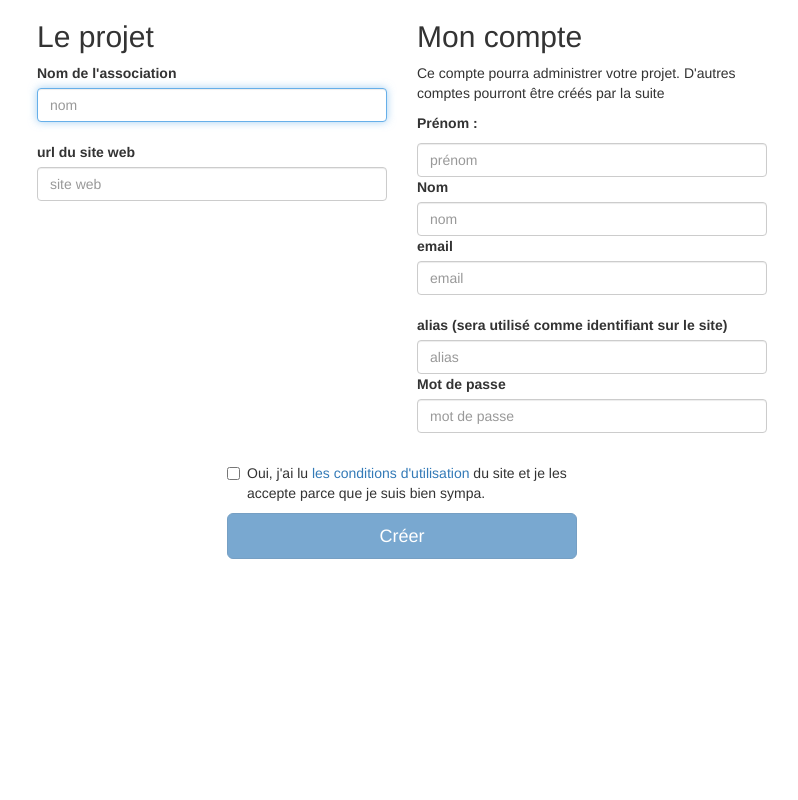
After one commit to lesglaneurs/lesglaneurs, a Django app: page /local/presentation/project_add in a window 1280 px wide. The commit adds this page. Shown: the whole page, without its empty margins (238-1036 px from the left). Run offline with Django 3.2, Linux system fonts and the light colour scheme; parts of the project's set-up code (start-up, migrations or seed data) failed here and were passed over; some libraries are stand-ins or nearby versions.

Commit message:
Nice form for registering + cgu page

```diff
--- a/presentation/forms.py
+++ b/presentation/forms.py
@@ -1,11 +1,19 @@
 # -*- coding: utf-8 -*-
 from django import forms
-from .models import Person, Address, Plant, Event, Garden
+from .models import Person, Address, Plant, Event, Garden, Project
+from django.contrib.auth.models import User, Group
+
+
+
+class UserForm(forms.ModelForm):
+    class Meta:
+        model = User
+        fields = ['username', 'password']
 
 class ContactForm(forms.ModelForm):
     class Meta:
         model = Person
-        fields = ['firstname', 'lastname', 'email', 'telephone']
+        fields = ['firstname', 'lastname', 'email']
 
 class AddressForm(forms.ModelForm):
     class Meta:
@@ -34,3 +42,16 @@ class GardenForm(forms.ModelForm):
     class Meta:
         model = Garden
         fields = ['surface']
+
+
+class ProjectForm(forms.ModelForm):
+    class Meta:
+        model = Project
+        fields =['name', 'web_site']
+
+    def clean(self):
+        data = self.cleaned_data
+        if User.objects.filter(username=data['name']).exists() or Group.objects.filter(name=data['name']+'_admin'):
+            self.add_error('name', 'Un projet avec ce nom existe déjà.')
+
+        return data
--- a/presentation/models.py
+++ b/presentation/models.py
@@ -2,7 +2,7 @@
 from django.db import models
 from django.contrib.gis.db import models as gis_models
 from datetime import datetime
-from django.contrib.auth.models import Group
+from django.contrib.auth.models import Group, User
 
 # Create your models here.
 def user_directory_path(instance, filename):
@@ -114,7 +114,8 @@ class Person(models.Model):
     address = models.ForeignKey(Address,
                                 blank=True,
                                 null=True,
-                                verbose_name='Adresse')
+                                verbose_name='Adresse'),
+    user = models.ForeignKey(User, blank=True, null=True)
     projects = models.ManyToManyField(
                 Project,
                 through='Membership',
--- /dev/null
+++ b/presentation/templates/cgu.html
@@ -0,0 +1 @@
+<p>(un long texte où on comprend rien, sauf peut être si on a une formation de juriste)</p>
--- /dev/null
+++ b/presentation/templates/presentation/project_add.html
@@ -0,0 +1,96 @@
+{% load staticfiles %}
+
+
+<head>
+    <link rel="stylesheet" href="{% static 'presentation/css/bootstrap.min.css' %}" >
+
+</head>
+<body>
+
+    <div class="container">
+        <form class="form-signin" method="post" action="/local/presentation/project_add">
+            {% csrf_token %}
+            {% if form.errors %}
+                <h4 class="form-signin-heading"><font color="red">Compte ou mot de passe invalide</font></h4>
+            {% endif %}
+
+        <div class="col-md-4 col-md-offset-2">
+
+
+            <!--Project-->
+            <h2 class="form-signin-heading">Le projet</h2>
+            <label for="inputName">Nom de l'association</label>
+            <div class="bg-danger">{{ project_form.name.errors }}</div>
+            <input id="inputName" class="form-control" placeholder="nom" name="name" {% if not project_form.name.value == None %} value="{{ project_form.name.value }}" {% endif %} required autofocus>
+            <br>
+            <label for="inputWebSite">url du site web</label>
+            <div class="bg-danger">{{ project_form.web_site.errors }}</div>
+            <input id="inputWebSite" class="form-control" placeholder="site web" name="web_site" {% if not project_form.web_site.value == None %} value="{{ project_form.web_site.value }}" {% endif %} required>
+
+
+    </div>
+
+        <div class="col-md-4">
+
+
+            <!--Contact-->
+            <h2 class="form-signin-heading">Mon compte</h2>
+            <p class="form-signin-heading">Ce compte pourra administrer votre projet. D'autres comptes pourront être créés par la suite</p>
+
+
+            <!--{% for field in contact_form %}-->
+
+            <!--<label for="{{ field.id_for_label }}">{{ field.label_tag }}</label>-->
+            <!--<div class="bg-danger">{{ field.errors }}</div>-->
+            <!--<input id="{{ field.id_for_label }}" class="form-control" placeholder="{{ field.label }}" value="{{ field.value }}" required autofocus>-->
+
+            <!--{% endfor %}-->
+            <label for="{{ contact_form.firstname.id_for_label }}">{{ contact_form.firstname.label_tag }}</label>
+            <div class="bg-danger">{{ contact_form.firstname.errors }}</div>
+            <input id="{{ contact_form.firstname.id_for_label }}" class="form-control" placeholder="prénom" name="firstname" {% if not contact_form.firstname.value == None %} value="{{ contact_form.firstname.value }}" {% endif %} required autofocus>
+
+
+            <label for="inputContactLastName">Nom</label>
+            <div class="bg-danger">{{ contact_form.lastname.errors }}</div>
+            <input id="inputContactLastName" class="form-control" placeholder="nom" name="lastname" {% if not contact_form.lastname.value == None %} value="{{ contact_form.lastname.value }}" {% endif %} required autofocus>
+
+            <!--<label for="inputContactPhone">Téléphone</label>-->
+            <!--<div class="bg-danger">{{ contact_form.telephone.errors }}</div>-->
+            <!--<input id="inputContactPhone" class="form-control" placeholder="téléphone" name="telephone" {% if not contact_form.telephone.value == None %} value="{{ contact_form.telephone.value }}" {% endif %} autofocus>-->
+
+            <label for="inputContactMail">email</label>
+            <div class="bg-danger">{{ contact_form.email.errors }}</div>
+            <input id="inputContactMail" class="form-control" placeholder="email" name="email" {% if not contact_form.email.value == None %} value="{{ contact_form.email.value }}" {% endif %} required autofocus>
+            <br>
+
+            <!--User-->
+            <label for="inputContactMail">alias (sera utilisé comme identifiant sur le site)</label>
+            <div class="bg-danger">{{ user_form.username.errors }}</div>
+            <input id="inputContactAlias" class="form-control" placeholder="alias" name="username" {% if not user_form.username.value == None %} value="{{ user_form.username.value }}" {% endif %} required autofocus>
+
+            <label for="inputContactPassword">Mot de passe</label>
+            <div class="bg-danger">{{ user_form.password.errors }}</div>
+            <input type="password" id="inputContactPassword" class="form-control" placeholder="mot de passe" name="password">
+            <br>
+        </div>
+
+        <div class="col-md-4 col-md-offset-4">
+
+            <div class="checkbox">
+                <label>
+                  <input type="checkbox" onchange="document.getElementById('createButton').disabled = !this.checked;">
+                    Oui, j'ai lu <a target="_blank" href="cgu/">les conditions d'utilisation</a> du site et je les accepte parce que je suis bien sympa.
+                </label>
+            </div>
+
+            <input id="createButton" class="btn btn-lg btn-primary btn-block" type="submit" value="Créer" disabled="disabled"/>
+            <input type="hidden" name="next" value="{{ next }}"/>
+
+        </div>
+
+        </form>
+
+
+
+    </div>
+</body>
--- a/presentation/templates/presentation/wireframe.html
+++ b/presentation/templates/presentation/wireframe.html
@@ -31,7 +31,9 @@
                     {{ user }}
                     <a class="btn btn-default btn-lg" href="/accounts/logout?next=/local/presentation/wireframe" role="button">logout</a>
                 {% else %}
-                    <a class="btn btn-default btn-lg" href="/accounts/login?next=/local/presentation/wireframe" role="button">login</a>
+                                    <a class="btn btn-default btn-lg" href="project_add" role="button">Créer un compte</a>
+
+                    <a class="btn btn-default btn-lg" href="/accounts/login?next=/local/presentation/wireframe" role="button">Se connecter</a>
 
                 {% endif %}
             </div>
--- a/presentation/urls.py
+++ b/presentation/urls.py
@@ -1,10 +1,12 @@
 from django.conf.urls import patterns, include, url
 from django.contrib import admin
+from django.views.generic import TemplateView
 from . import views
 admin.autodiscover()
 
 urlpatterns = patterns('',
                        #  url(r'^$', 'presentation.views.home', name='home'),
+                       url(r'^cgu/$', TemplateView.as_view(template_name="cgu.html")),
                        url(r'^events/$', views.events, name='events'),
                        url(r'^projects/$', views.projects, name='projects'),
                        url(r'^projects/(?P<project_id>[0-9]{1})?/$', views.projects, name='projects'),
@@ -16,6 +18,7 @@ urlpatterns = patterns('',
                        url(r'^contacts', views.contacts, name='contacts'),
                        url(r'^contact_add', views.contact_add, name='contact_add'),
                        url(r'^event_add', views.event_add, name='event_add'),
+                       url(r'^project_add', views.project_add, name='project_add'),
 
                        # JSON
                        url(r'^map_addresses', views.map_addresses, name='map_addresses'),
--- a/presentation/views.py
+++ b/presentation/views.py
@@ -15,9 +15,11 @@ from django.http import HttpResponse, JsonResponse, HttpResponseRedirect
 from django.shortcuts import render, get_object_or_404
 from django.utils import timezone
 from django.utils.datastructures import OrderedDict
+from django.contrib.auth.models import Group, User
+from django.contrib.auth import authenticate, login
 
 from .models import Address, Project, Story, Event, Person, Membership, Role, Garden, Plant, PlantSpecies
-from .forms import ContactForm, AddressForm, PlantForm, EventForm, GardenForm
+from .forms import ContactForm, AddressForm, PlantForm, EventForm, GardenForm, ProjectForm, UserForm
 
 ## Global functions
 def jsonify(objects):
@@ -379,3 +381,63 @@ def events(request):
                 'project_site': project.web_site
             })
     return JsonResponse(calendar_events, safe=False)
+
+
+def project_add(request):
+    if request.method == 'POST':
+
+        project_form = ProjectForm(request.POST)
+        contact_form = ContactForm(request.POST)
+        user_form = UserForm(request.POST)
+
+        if project_form.is_valid() and contact_form.is_valid() and user_form.is_valid():
+
+            # project
+            project_form.clean()
+            project_data = project_form.cleaned_data
+
+            project_group = Group()
+            project_group.name = project_data['name']+'_admin'
+            project_group.save()
+            project = Project(name = project_data['name'],
+                              web_site = project_data['web_site'],
+                              admin_group = project_group)
+
+            # user
+            user_data = user_form.cleaned_data
+
+            # if User.objects.filter(username=user_data['username']).exists():
+            #     raise forms.ValidationError(u'Username "%s" is already in use.' % user_data['username'])
+            # else:
+            user = User.objects.create_user(username=user_data['username'],
+                                            password = user_data['password'])
+
+            project_group.user_set.add(user)
+
+            # contact
+            contact_data = contact_form.cleaned_data
+
+            # if Person.objects.filter(email=contact_data['email']).exists():
+            #     raise forms.ValidationError(u'Username "%s" is already in use.' % user_data['username'])
+            # else:
+            contact = Person(firstname = contact_data['firstname'],
+                             lastname = contact_data['lastname'],
+                             email = contact_data['email'],
+                             #telephone = contact_data['telephone'],
+                             user = user)
+            contact.save()
+
+
+            project.save()
+
+            # automatically login
+            user = authenticate(username=user_data['username'],
+                                password = user_data['password'])
+            login(request, user)
+            return HttpResponseRedirect("wireframe/")
+    else:
+        user_form = UserForm()
+        project_form = ProjectForm()
+        contact_form = ContactForm()
+
+    return render(request, 'presentation/project_add.html', {'project_form': project_form, 'contact_form': contact_form, 'user_form': user_form})
```
